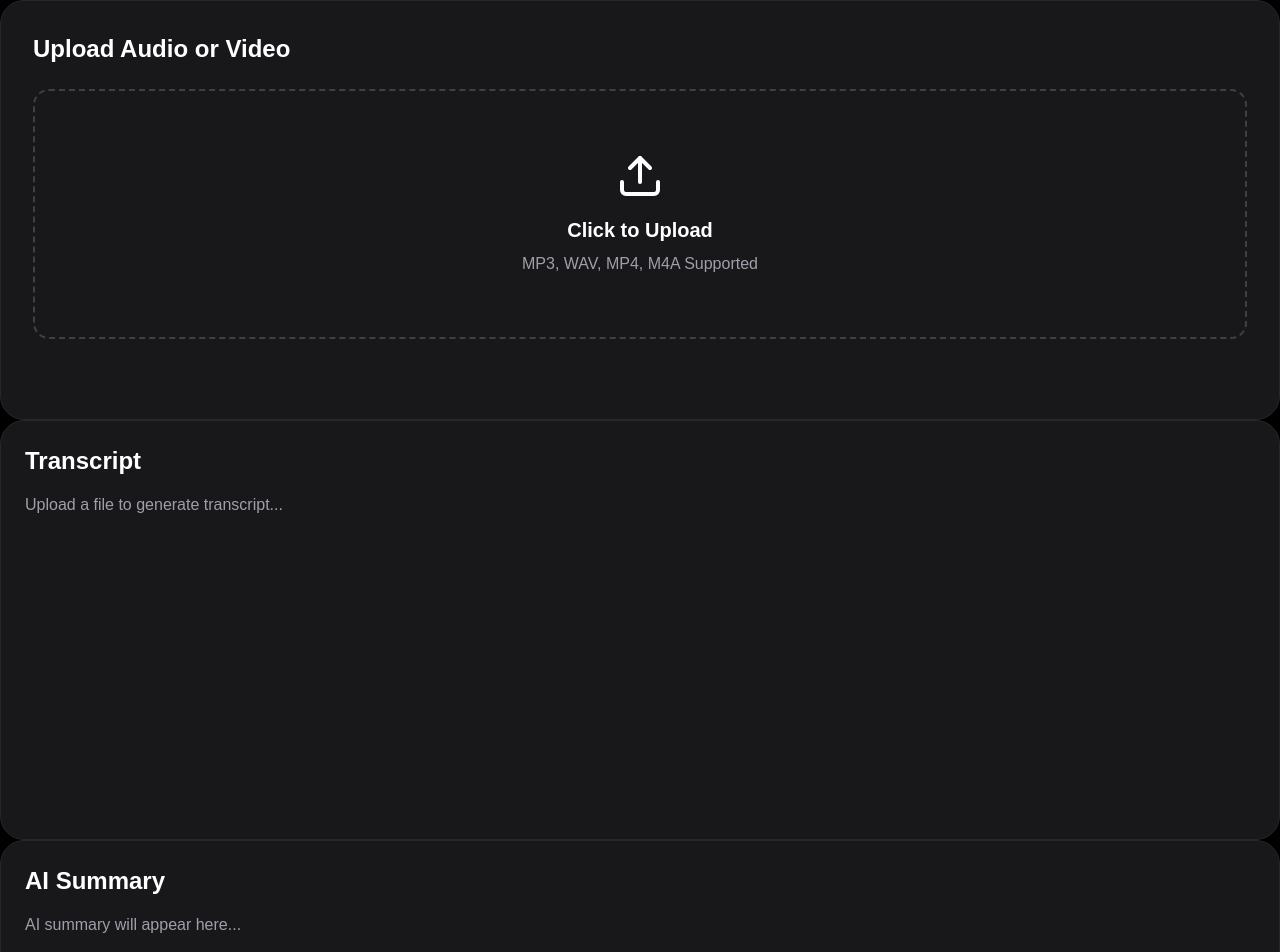
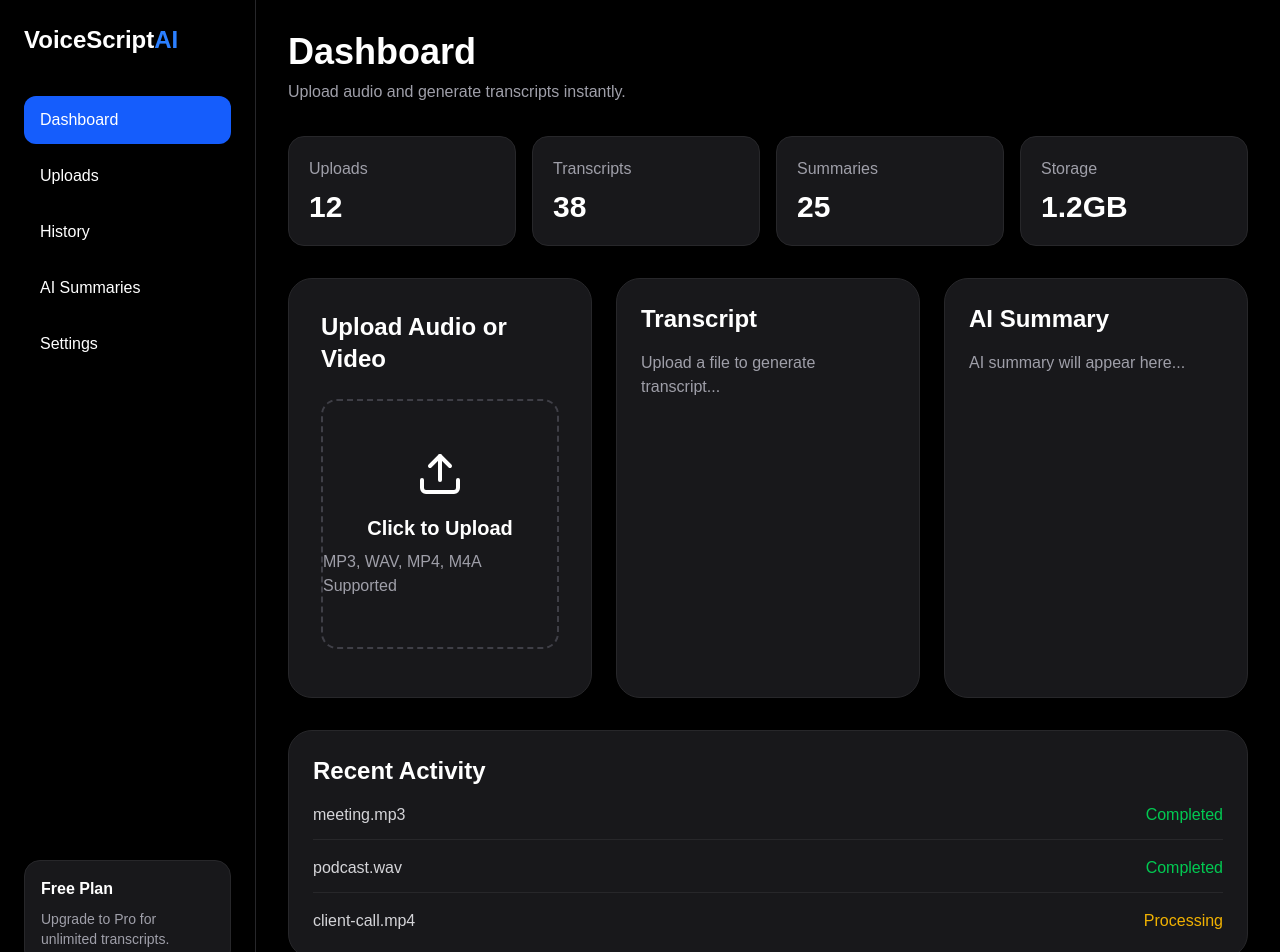
Before and after one commit to Kesarkarale/voicescript-ai, a Next.js app: page /dashboard in a window 1280 px wide. Shown: the top 952 px of the page. Built offline with nearby package versions, Linux system fonts and the light colour scheme.

Commit message:
Update page.tsx

```diff
--- a/app/dashboard/page.tsx
+++ b/app/dashboard/page.tsx
@@ -1,24 +1,114 @@
- "use client";
-
-import { useState } from "react";
 import UploadBox from "@/components/UploadBox";
 import TranscriptCard from "@/components/TranscriptCard";
 import SummaryCard from "@/components/SummaryCard";
 
 export default function Dashboard() {
-  const [transcript, setTranscript] = useState("");
-  const [summary, setSummary] = useState("");
+  return (
+    <main className="min-h-screen bg-black text-white">
+      <div className="flex">
+        {/* Sidebar */}
+        <aside className="hidden md:flex w-64 min-h-screen border-r border-zinc-800 flex-col p-6">
+          <h1 className="text-2xl font-bold mb-10">
+            VoiceScript<span className="text-blue-500">AI</span>
+          </h1>
 
-  return (
-    <main>
-      <UploadBox
-        setTranscript={setTranscript}
-        setSummary={setSummary}
-      />
+          <nav className="space-y-2">
+            <button className="w-full text-left bg-blue-600 px-4 py-3 rounded-xl">
+              Dashboard
+            </button>
 
-      <TranscriptCard transcript={transcript} />
+            <button className="w-full text-left px-4 py-3 rounded-xl hover:bg-zinc-900">
+              Uploads
+            </button>
 
-      <SummaryCard summary={summary} />
+            <button className="w-full text-left px-4 py-3 rounded-xl hover:bg-zinc-900">
+              History
+            </button>
+
+            <button className="w-full text-left px-4 py-3 rounded-xl hover:bg-zinc-900">
+              AI Summaries
+            </button>
+
+            <button className="w-full text-left px-4 py-3 rounded-xl hover:bg-zinc-900">
+              Settings
+            </button>
+          </nav>
+
+          <div className="mt-auto bg-zinc-900 border border-zinc-800 rounded-2xl p-4">
+            <h3 className="font-semibold">Free Plan</h3>
+            <p className="text-sm text-zinc-400 mt-2">
+              Upgrade to Pro for unlimited transcripts.
+            </p>
+          </div>
+        </aside>
+
+        {/* Content */}
+        <section className="flex-1 p-6 md:p-8">
+          <div className="mb-8">
+            <h2 className="text-4xl font-bold">
+              Dashboard
+            </h2>
+
+            <p className="text-zinc-400 mt-2">
+              Upload audio and generate transcripts instantly.
+            </p>
+          </div>
+
+          {/* Stats */}
+          <div className="grid md:grid-cols-4 gap-4 mb-8">
+            <div className="bg-zinc-900 border border-zinc-800 rounded-2xl p-5">
+              <p className="text-zinc-400">Uploads</p>
+              <h3 className="text-3xl font-bold mt-2">12</h3>
+            </div>
+
+            <div className="bg-zinc-900 border border-zinc-800 rounded-2xl p-5">
+              <p className="text-zinc-400">Transcripts</p>
+              <h3 className="text-3xl font-bold mt-2">38</h3>
+            </div>
+
+            <div className="bg-zinc-900 border border-zinc-800 rounded-2xl p-5">
+              <p className="text-zinc-400">Summaries</p>
+              <h3 className="text-3xl font-bold mt-2">25</h3>
+            </div>
+
+            <div className="bg-zinc-900 border border-zinc-800 rounded-2xl p-5">
+              <p className="text-zinc-400">Storage</p>
+              <h3 className="text-3xl font-bold mt-2">1.2GB</h3>
+            </div>
+          </div>
+
+          {/* Main Grid */}
+          <div className="grid xl:grid-cols-3 gap-6">
+            <UploadBox />
+            <TranscriptCard />
+            <SummaryCard />
+          </div>
+
+          {/* Activity */}
+          <div className="mt-8 bg-zinc-900 border border-zinc-800 rounded-3xl p-6">
+            <h3 className="text-2xl font-bold mb-4">
+              Recent Activity
+            </h3>
+
+            <div className="space-y-4 text-zinc-300">
+              <div className="flex justify-between border-b border-zinc-800 pb-3">
+                <span>meeting.mp3</span>
+                <span className="text-green-500">Completed</span>
+              </div>
+
+              <div className="flex justify-between border-b border-zinc-800 pb-3">
+                <span>podcast.wav</span>
+                <span className="text-green-500">Completed</span>
+              </div>
+
+              <div className="flex justify-between">
+                <span>client-call.mp4</span>
+                <span className="text-yellow-500">Processing</span>
+              </div>
+            </div>
+          </div>
+        </section>
+      </div>
     </main>
   );
 }
```
